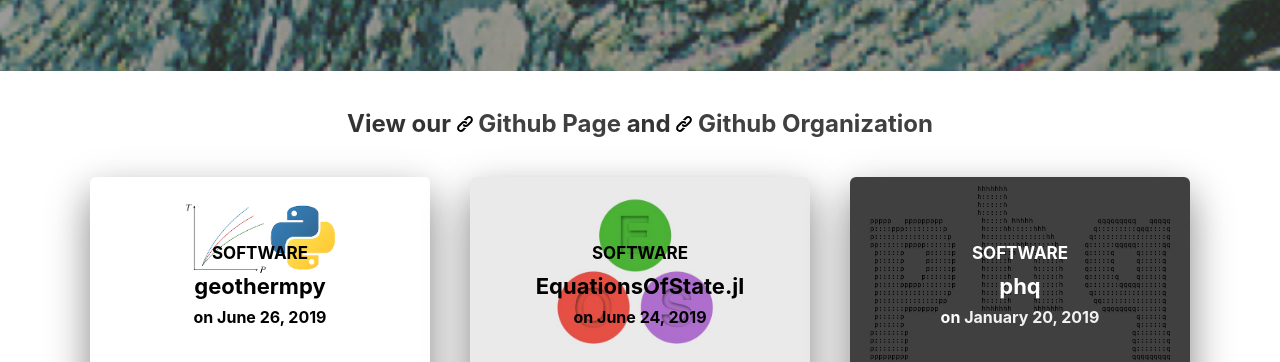
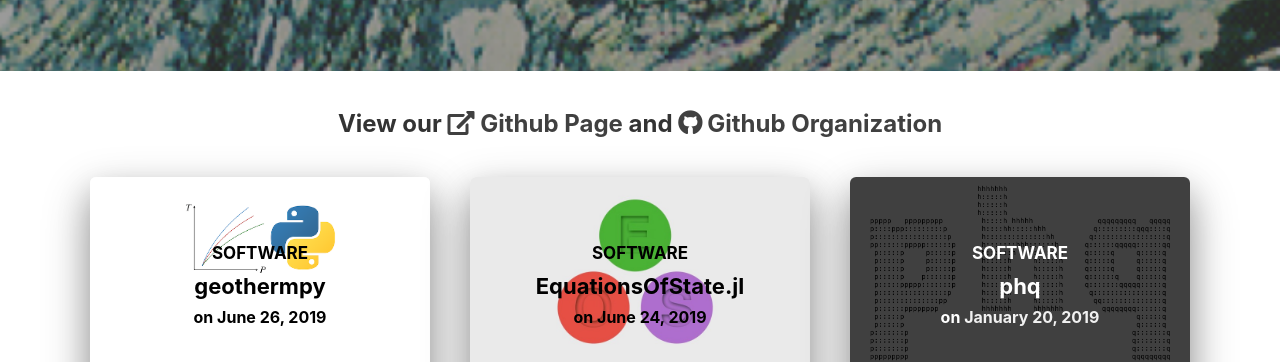
Before and after one commit to mineralcloud/mineralcloud.github.io, a Jekyll site: the page built from research/software.html, in a window 1280 px wide. Shown: the part 347-709 px from the top of the page. Built offline with Jekyll 4.4.1, drawn with Linux system fonts in a browser that asks for light colours.

Commit message:
some change about propogator & add fontawesome brands

```diff
--- a/_includes/head.html
+++ b/_includes/head.html
@@ -52,6 +52,7 @@
     <!-- Custom Fonts -->
     <link rel="stylesheet" href="{{ "/static/css/fontawesome.css" | prepend: site.baseurl }}">
     <link rel="stylesheet" href="{{ "/static/css/solid.css" | prepend: site.baseurl }}">
+    <link rel="stylesheet" href="{{ "/static/css/brands.css" | prepend: site.baseurl }}">
 
 
 </head>
--- a/research/software.html
+++ b/research/software.html
@@ -9,7 +9,7 @@ header-img: static/img/header1.jpg
 <div class="container">
     <div class="button-link">
     <center>
-        <h3>View our <a target="_blank" href="https://mineralscloud.github.io/src/index.html">{{site.data.svgbase.jumpout}} Github Page</a> and <a target="_blank" href="https://github.com/MineralsCloud">{{site.data.svgbase.jumpout}} Github Organization</a></h3>
+        <h3>View our <a target="_blank" href="https://mineralscloud.github.io/src/index.html"><i class="fas fa-external-link-alt"></i> Github Page</a> and <a target="_blank" href="https://github.com/MineralsCloud"><i class="fab fa-github"></i> Github Organization</a></h3>
     </center>
     </div>
     <div class=" post-container display-cup">
@@ -37,21 +37,5 @@ header-img: static/img/header1.jpg
         </div>
         {% endfor %}
 
-        <!-- Pager -->
-        {% if paginator.total_pages > 1 %}
-        <ul class="pager">
-            {% if paginator.previous_page %}
-            <li class="previous">
-                <a href="{{ paginator.previous_page_path  | replace: '//', '/' }}">&larr; Newer Posts</a>
-            </li>
-            {% endif %}
-            {% if paginator.next_page %}
-            <li class="next">
-                <a href="{{ paginator.next_page_path| replace: '//', '/' }}">Older Posts &rarr;</a>
-            </li>
-            {% endif %}
-        </ul>
-        {% endif %}
-
     </div>
 </div>
--- /dev/null
+++ b/static/css/brands.css
@@ -0,0 +1,14 @@
+/*!
+ * Font Awesome Free 5.9.0 by @fontawesome - https://fontawesome.com
+ * License - https://fontawesome.com/license/free (Icons: CC BY 4.0, Fonts: SIL OFL 1.1, Code: MIT License)
+ */
+@font-face {
+  font-family: 'Font Awesome 5 Brands';
+  font-style: normal;
+  font-weight: normal;
+  font-display: auto;
+  src: url("../webfonts/fa-brands-400.eot");
+  src: url("../webfonts/fa-brands-400.eot?#iefix") format("embedded-opentype"), url("../webfonts/fa-brands-400.woff2") format("woff2"), url("../webfonts/fa-brands-400.woff") format("woff"), url("../webfonts/fa-brands-400.ttf") format("truetype"), url("../webfonts/fa-brands-400.svg#fontawesome") format("svg"); }
+
+.fab {
+  font-family: 'Font Awesome 5 Brands'; }
```
Also changed, not shown: research/index.html (+0 -16 lines).
